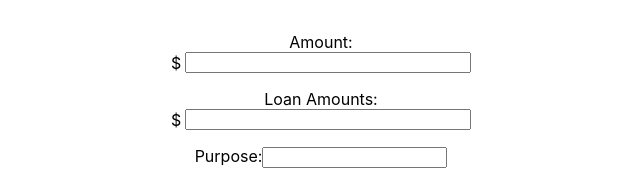
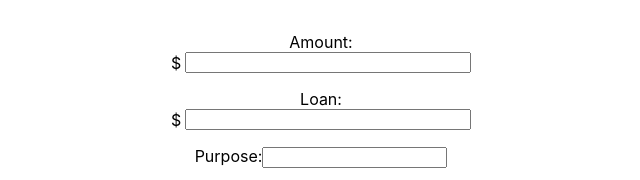
Before and after one commit to SMpriyaashri/main-app, a React (Create React App) app: page / in a window 1280 px wide. Shown: the top 180 px of the page, without its empty margins (319-959 px from the left). Built offline with nearby package versions, Linux system fonts and the light colour scheme.

Commit message:
change to see update

```diff
--- a/src/components/SampleForm.js
+++ b/src/components/SampleForm.js
@@ -32,13 +32,13 @@ const AmountForm = () => {
         </div>
       </label>
       <label>
-        Loan Amounts:
+        Loan:
         <div style={{ display: 'flex', alignItems: 'center' }}>
           <span style={{ marginRight: 4 }}>$</span>
           <input
             type="number"
             name="amount"
-            value={form.amount}
+            value={form.loan}
             onChange={handleChange}
             required
             min="0"
```
